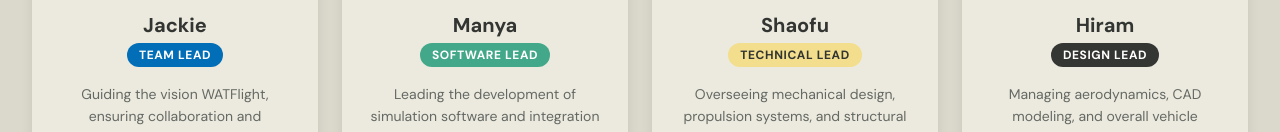
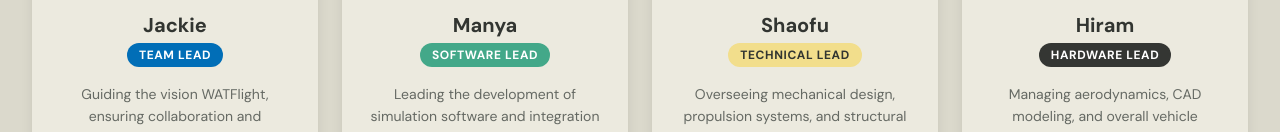
Before and after one commit to manya-s19/watflight, a React (Vite) app in the folder apps/web/: page /watflight/team in a window 1280 px wide. Shown: the part 480-612 px from the top of the page. Built offline with nearby package versions, Linux system fonts and the light colour scheme; the HTML template or start-up script is replaced by a standard one.

Commit message:
role update

```diff
--- a/apps/web/src/pages/TeamPage.jsx
+++ b/apps/web/src/pages/TeamPage.jsx
@@ -34,7 +34,7 @@ const TeamPage = () => {
     },
     {
       name: 'Hiram',
-      role: 'Design Lead',
+      role: 'Hardware Lead',
       bio: 'Managing aerodynamics, CAD modeling, and overall vehicle architecture.',
       image: '',
       color: 'dark'
```
Also changed, not shown: 1 other file (tests, documents, lock files or other folders).
